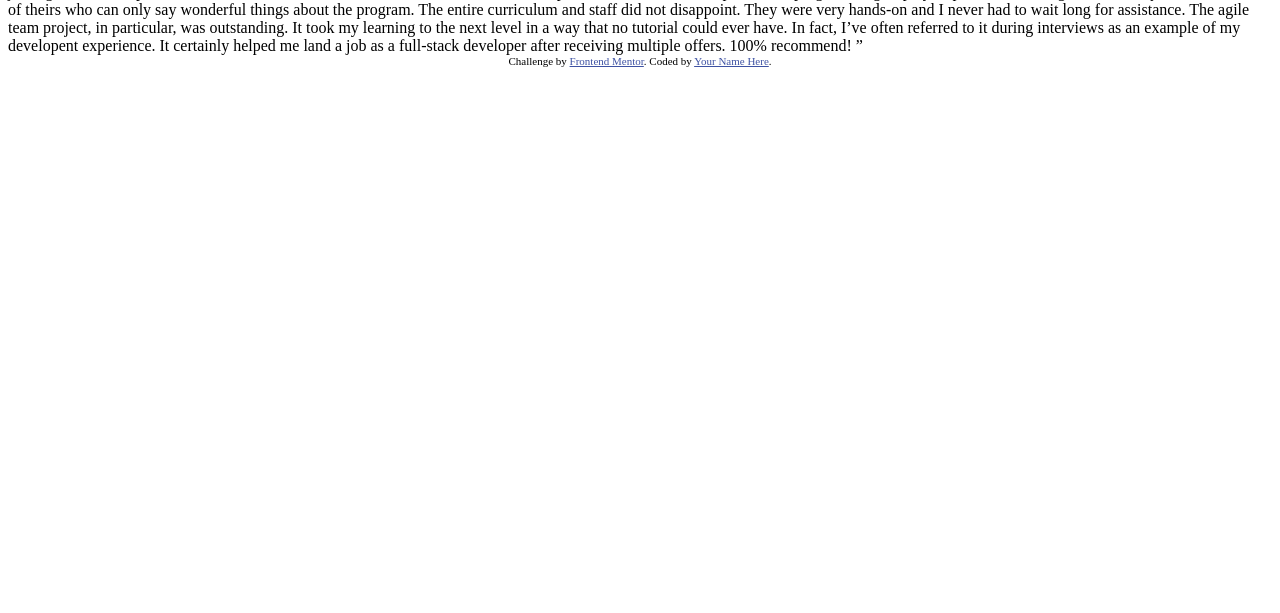
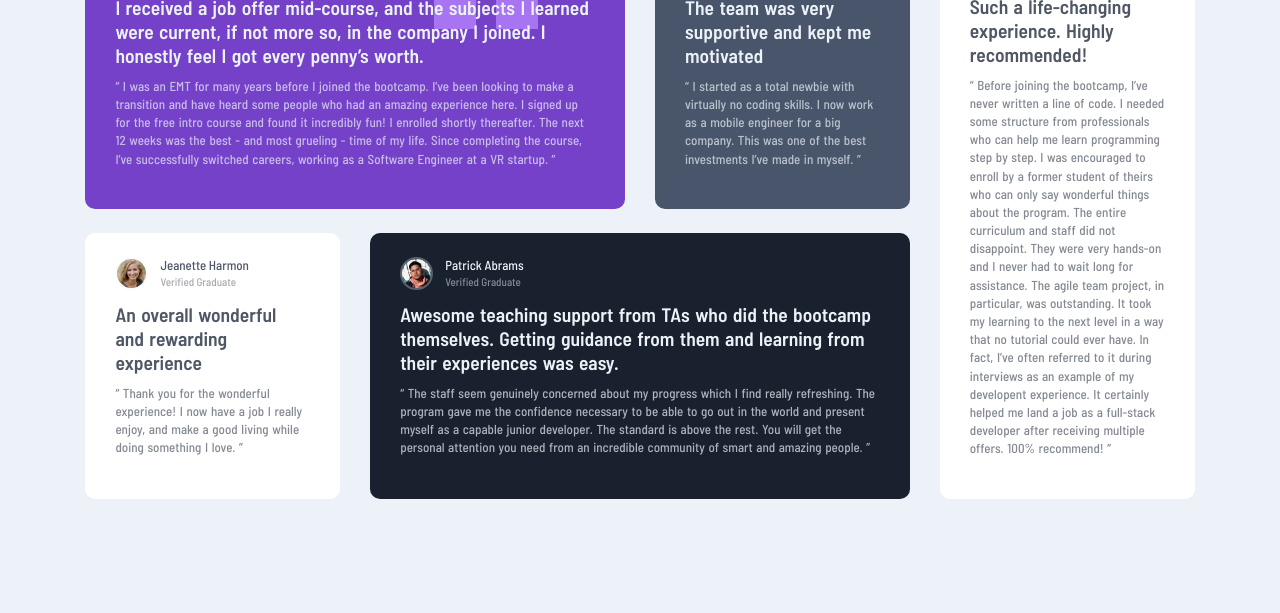
Before and after one commit to ytry0121/testimonials-grid-section-main, a plain HTML site: page index.html in a window 1280 px wide. Shown: the part 187-800 px from the top of the page. Drawn offline with Linux system fonts and the light colour scheme.

Commit message:
Done the first version

```diff
--- a/index.html
+++ b/index.html
@@ -1,64 +1,92 @@
 <!DOCTYPE html>
 <html lang="en">
+
 <head>
   <meta charset="UTF-8">
-  <meta name="viewport" content="width=device-width, initial-scale=1.0"> <!-- displays site properly based on user's device -->
+  <meta name="viewport" content="width=device-width, initial-scale=1.0">
+  <!-- displays site properly based on user's device -->
 
   <link rel="icon" type="image/png" sizes="32x32" href="./images/favicon-32x32.png">
-
-  <title>Frontend Mentor | [Challenge Name Here]</title>
+  <link href="https://fonts.googleapis.com/css2?family=Barlow+Semi+Condensed:wght@500;600&display=swap"
+    rel="stylesheet">
+  <link rel="stylesheet" href="styles.css">
+  <title>Frontend Mentor | Testimonials grid section</title>
 
   <!-- Feel free to remove these styles or customise in your own stylesheet 👍 -->
-  <style>
-    .attribution { font-size: 11px; text-align: center; }
-    .attribution a { color: hsl(228, 45%, 44%); }
-  </style>
+
 </head>
+
 <body>
-  Daniel Clifford
-  Verified Graduate
-
-  I received a job offer mid-course, and the subjects I learned were current, if not more so,
+  <div class="quote-section">
+    <div class="card da">
+      <div class="quote-header">
+        <div class="avater-img"><img src="images/image-daniel.jpg" alt="avater-img" /></div>
+        <div class="avater-name">Daniel Clifford</div>
+        <div class="avater-verified">Verified Graduate</div>
+      </div>
+      <h2> I received a job offer mid-course, and the subjects I learned were current, if not more so,
         in the company I joined. I honestly feel I got every penny’s worth.
-
+      </h2>
+      <p>
         “ I was an EMT for many years before I joined the bootcamp. I’ve been looking to make a
         transition and have heard some people who had an amazing experience here. I signed up
         for the free intro course and found it incredibly fun! I enrolled shortly thereafter.
         The next 12 weeks was the best - and most grueling - time of my life. Since completing
         the course, I’ve successfully switched careers, working as a Software Engineer at a VR startup. ”
-
-  Jonathan Walters
-  Verified Graduate
-
-  The team was very supportive and kept me motivated
-
+      </p>
+    </div>
+    <div class="card jo">
+      <div class="quote-header">
+        <div class="avater-img"><img src="images/image-jonathan.jpg" alt="avater-img" /></div>
+        <div class="avater-name">Jonathan Walters</div>
+        <div class="avater-verified">Verified Graduate</div>
+      </div>
+      <h2>The team was very supportive and kept me motivated
+      </h2>
+      <p>
         “ I started as a total newbie with virtually no coding skills. I now work as a mobile engineer
-  for a big company. This was one of the best investments I’ve made in myself. ”
-
-  Jeanette Harmon
-  Verified Graduate
-
-  An overall wonderful and rewarding experience
-
+        for a big company. This was one of the best investments I’ve made in myself. ” </p>
+    </div>
+    <div class="card je">
+      <div class="quote-header">
+        <div class="avater-img"><img src="images/image-jeanette.jpg" alt="avater-img" /></div>
+        <div class="avater-name">Jeanette Harmon</div>
+        <div class="avater-verified">Verified Graduate</div>
+      </div>
+      <h2> An overall wonderful and rewarding experience
+      </h2>
+      <p>
         “ Thank you for the wonderful experience! I now have a job I really enjoy, and make a good living
       while doing something I love. ”
-
-  Patrick Abrams
-  Verified Graduate
-
+    </p>
+    </div>
+    <div class="card pa">
+      <div class="quote-header">
+        <div class="avater-img"><img src="images/image-patrick.jpg" alt="avater-img" /></div>
+        <div class="avater-name">Patrick Abrams</div>
+        <div class="avater-verified">Verified Graduate</div>
+      </div>
+      <h2>
         Awesome teaching support from TAs who did the bootcamp themselves. Getting guidance from them and
       learning from their experiences was easy.
-
+      </h2>
+      <p>
         “ The staff seem genuinely concerned about my progress which I find really refreshing. The program
         gave me the confidence necessary to be able to go out in the world and present myself as a capable
         junior developer. The standard is above the rest. You will get the personal attention you need from
         an incredible community of smart and amazing people. ”
-
-  Kira Whittle
-  Verified Graduate
-
+      </p>
+    </div>
+    <div class="card ki">
+      <div class="quote-header">
+        <div class="avater-img"> <img src="images/image-kira.jpg" alt="avater-img" /></div>
+        <div class="avater-name">Kira Whittle</div>
+        <div class="avater-verified">Verified Graduate</div>
+      </div>
+      <h2>
         Such a life-changing experience. Highly recommended!
-
+      </h2>
+      <p>
         “ Before joining the bootcamp, I’ve never written a line of code. I needed some structure from
         professionals who can help me learn programming step by step. I was encouraged to enroll by a former
         student of theirs who can only say wonderful things about the program. The entire curriculum and staff
@@ -67,10 +95,9 @@
         could ever have. In fact, I’ve often referred to it during interviews as an example of my developent
         experience. It certainly helped me land a job as a full-stack developer after receiving multiple offers.
         100% recommend! ”
-
-  <div class="attribution">
-    Challenge by <a href="https://www.frontendmentor.io?ref=challenge" target="_blank">Frontend Mentor</a>.
-    Coded by <a href="#">Your Name Here</a>.
+      </p>
+    </div>
   </div>
 </body>
+
 </html>
--- /dev/null
+++ b/styles.css
@@ -0,0 +1,123 @@
+* {
+    margin: 0;
+    padding: 0;
+}
+
+html, body {
+    display: grid;
+    font-family: 'Barlow Semi Condensed', sans-serif;
+    font-size: 13px;
+    font-weight: 500;
+    height: 100%;
+    background: hsl(210, 46%, 95%);
+}
+
+.quote-section {
+    display: grid;
+    justify-content: center;
+    align-content: center;
+    grid-template-columns: repeat(4, 19.6em);
+    grid-template-rows: 21.7em 20.4em;
+    grid-template-areas: "da da jo ki" "je pa pa ki";
+    column-gap: 30px;
+    row-gap: 24px;
+}
+
+.card {
+    display: grid;
+    padding: 24px 30px 32px;
+    border-radius: 10px;
+}
+
+.quote-header {
+    display: grid;
+    height: 34px;
+    grid-template-columns: 45px auto;
+    grid-auto-rows: 18px auto;
+}
+
+.avater-img {
+    grid-row: 1/3;
+}
+
+img {
+    border-radius: 50%;
+    width: 29px;
+    border: 2px solid hsla(210, 46%, 95%, 0.3)
+}
+
+.avater-verified {
+    opacity: 50%;
+    font-size: 0.85em;
+}
+
+h2 {
+    font-weight: 600;
+    word-spacing: 1.5px;
+}
+
+p {
+    opacity: 70%;
+    word-spacing: 1px;
+    line-height: 1.4;
+}
+
+.da {
+    grid-area: da;
+    color: hsl(210, 46%, 95%);
+    background: hsl(263, 55%, 52%) url(images/bg-pattern-quotation.svg) no-repeat 80% 0%;
+}
+
+.jo {
+    grid-area: jo;
+    color: hsl(210, 46%, 95%);
+    background: hsl(217, 19%, 35%);
+}
+
+.je {
+    grid-area: je;
+    color: hsl(217, 12%, 35%);
+    background: hsl(0, 0%, 100%);
+}
+
+.pa {
+    grid-area: pa;
+    color: hsl(210, 46%, 95%);
+    background: hsl(219, 29%, 14%);
+}
+
+.ki {
+    grid-area: ki;
+    color: hsl(217, 12%, 35%);
+    background: hsl(0, 0%, 100%);
+}
+@media only screen and (max-width:1020px) {
+    .quote-section {
+        grid-template-columns: repeat(2,19.6em);
+        grid-template-rows: repeat(4,auto);
+        grid-template-areas: "da da" "jo je" "pa pa" "ki ki";
+        margin: 5.2em 0;
+
+    }
+
+
+}
+@media only screen and (max-width:540px) {
+    .quote-section {
+        grid-template-columns: 25.1em;
+        grid-template-rows: 445px 240px 223px 386px 437px;
+        /* grid-template-rows: repeat(5,auto); */
+        grid-template-areas: unset;
+        margin: 5.2em 0;
+
+    }
+    .card {
+        padding: 24px 32px 15px;
+    }
+    .da, .jo, .je, .pa, .ki {
+        grid-area: unset;
+    }
+    .da {
+        background: hsl(263, 55%, 52%) url(images/bg-pattern-quotation.svg) no-repeat 90% 0%;
+    }
+}
```
Also changed, not shown: design/mobile-design.jpg, 1 other file. Lines whose indentation alone changed are shown as unchanged.
